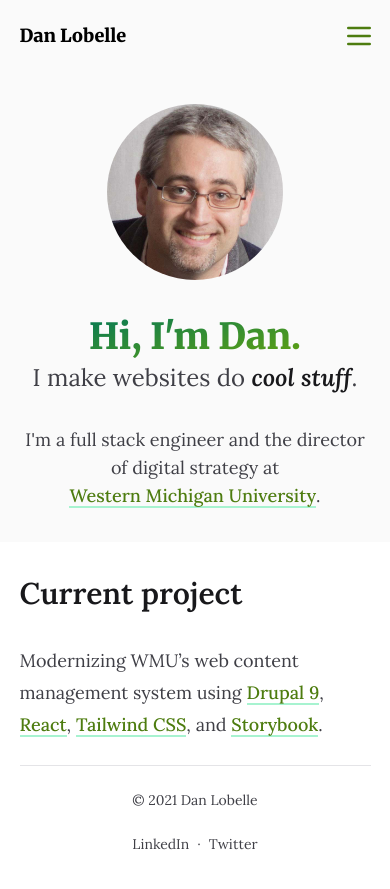
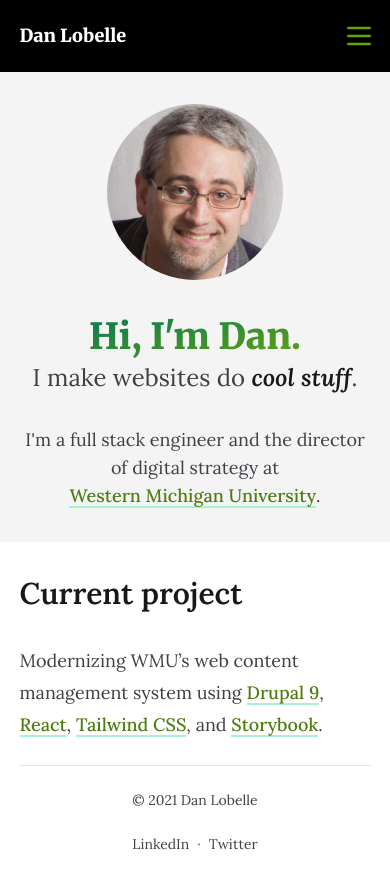
Before and after one commit to muriqui/muriqui.github.io, a Jekyll site: the page built from docs/index.md, in a window 390 px wide. Shown: the top 889 px of the page. Built offline with Jekyll 4.4.1, drawn with Linux system fonts in a browser that asks for light colours.

Commit message:
Darken heading elements

```diff
--- a/docs/_includes/header.html
+++ b/docs/_includes/header.html
@@ -1,9 +1,9 @@
-<div class="bg-gray-50 dark:bg-black">
+<div class="bg-black text-gray-400">
   <div class="flex items-center justify-between w-full px-[5vw] py-3 max-w-screen-xl mx-auto xl:px-[58px]">
     <header class="font-headline font-black text-lg sm:py-3">
-      <a class="text-black dark:text-white whitespace-nowrap" href="{{ '/' | relative_url }}">{{ site.title | escape }}</a>
+      <a class="text-white whitespace-nowrap" href="{{ '/' | relative_url }}">{{ site.title | escape }}</a>
     </header>
-    <button type="button" class="relative left-3 z-50 p-2 text-lime-700 dark:text-lime-600 focus:outline-none transition-colors sm:hidden" id="menu-button" aria-controls="menu" aria-expanded="false">
+    <button type="button" class="relative left-3 z-50 p-2 text-lime-600 focus:outline-none transition-colors sm:hidden" id="menu-button" aria-controls="menu" aria-expanded="false">
       <span class="sr-only">Open the menu</span>
       <svg class="block h-8 w-8" xmlns="http://www.w3.org/2000/svg" fill="none" viewBox="0 0 24 24" stroke="currentColor" aria-hidden="true">
         <path class="top transition-all duration-300" stroke-linecap="round" stroke-linejoin="round" stroke-width="2" d="M4,6 h16" />
@@ -14,7 +14,7 @@
     <nav class="fixed z-40 top-0 left-0 sm:relative w-full h-0 sm:h-auto bg-gradient-brand sm:bg-none opacity-0 sm:opacity-100 invisible sm:visible overflow-hidden sm:overflow-auto transition-all duration-300" id="menu">
       <ul class="flex flex-col sm:flex-row justify-evenly sm:justify-end sm:space-x-8 h-full sm:h-auto py-16 sm:py-0 mx-auto sm:mx-0 text-white sm:text-current text-4xl sm:text-base text-center font-headline sm:font-body font-black sm:font-medium">
         {%- for item in site.data.navigation -%}
-          <li class="relative block opacity-0 sm:opacity-100"><a class="inline-block transition-all sm:py-1.5 {% if item.link == page.url %}sm:border-b-2 sm:border-lime-600{% else %}sm:hover:text-black dark:sm:hover:text-white sm:hover:border-b-2{% endif %}" href="{{ item.link | relative_url }}">{{ item.name | escape }}</a></li>
+          <li class="relative block opacity-0 sm:opacity-100"><a class="inline-block transition-all sm:py-1.5 {% if item.link == page.url %}sm:border-b-2 sm:border-lime-600{% else %}sm:hover:text-white sm:hover:border-b-2{% endif %}" href="{{ item.link | relative_url }}">{{ item.name | escape }}</a></li>
         {%- endfor -%}
       </ul>
     </nav>
--- a/docs/_layouts/home.html
+++ b/docs/_layouts/home.html
@@ -1,10 +1,10 @@
 ---
 layout: default
 ---
-<div class="px-[5vw] sm:px-[10vw] md:px-[15vw] bg-gray-50 dark:bg-black">
+<div class="px-[5vw] sm:px-[10vw] md:px-[15vw] bg-gray-100 dark:bg-black">
   <div class="flex flex-col justify-center items-center text-center text-lg md:text-xl max-w-prose mx-auto mb-8">
     {%- if page.image -%}
-      <img class="w-44 rounded-full my-8" src="{{ page.image.path | relative_url }}" alt="{{ page.image.alt }}" />
+      <img class="w-44 rounded-full my-8 dark:opacity-90" src="{{ page.image.path | relative_url }}" alt="{{ page.image.alt }}" />
     {%- endif -%}
 
     {%- if page.title -%}
--- a/src/mobile-menu/mobile-menu.scss
+++ b/src/mobile-menu/mobile-menu.scss
@@ -1,6 +1,6 @@
 #menu {
   &.js-open {
-    opacity: 90%;
+    opacity: 98%;
     visibility: visible;
     height: 100%;
 
```
Also changed, not shown: docs/assets/css/styles.css.
